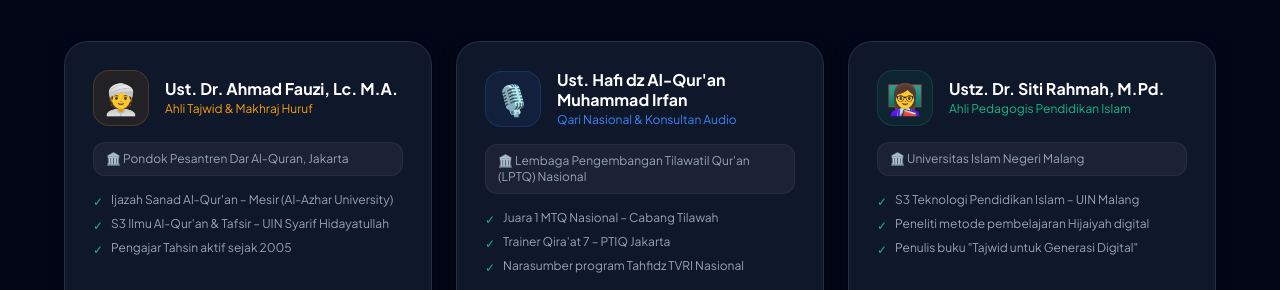
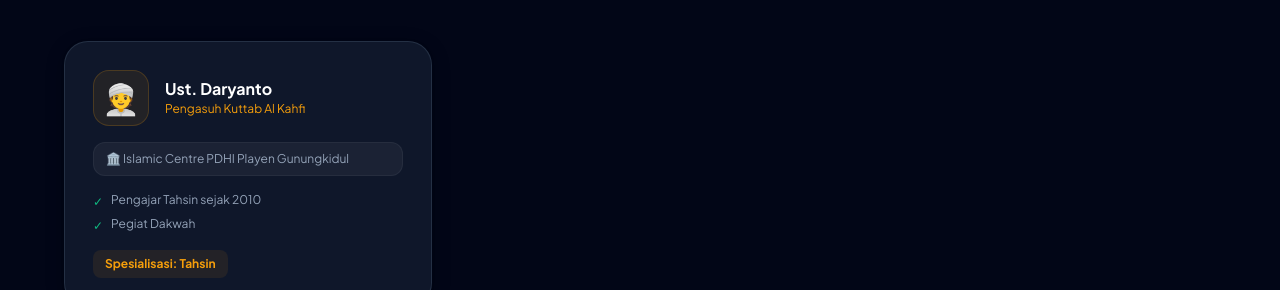
Before and after one commit to hafarna03aja-droid/belajar-baca-tulis-arab, a Next.js app: page /validation in a window 1280 px wide. Shown: the part 662-952 px from the top of the page. Built offline with nearby package versions, Linux system fonts and the light colour scheme; no server answers.

Commit message:
Update ustadz panel

```diff
--- a/rename-supabase-audio.js
+++ b/rename-supabase-audio.js
@@ -1,20 +1,34 @@
-// require('dotenv').config({ path: '.env.local' });
+const fs = require('fs');
+const path = require('path');
 const { createClient } = require('@supabase/supabase-js');
 
-// Anda memerlukan SERVICE_ROLE_KEY untuk mengubah file.
-// Dapatkan di Supabase Dashboard -> Project Settings -> API -> service_role secret
-const SUPABASE_URL = process.env.NEXT_PUBLIC_SUPABASE_URL;
-const SUPABASE_SERVICE_KEY = process.env.SUPABASE_SERVICE_ROLE_KEY || 'PASTE_SERVICE_ROLE_KEY_ANDA_DISINI';
+// Manually load .env.local
+const envPath = path.join(__dirname, '.env.local');
+let SUPABASE_URL, SUPABASE_SERVICE_KEY;
 
-if (SUPABASE_SERVICE_KEY === 'PASTE_SERVICE_ROLE_KEY_ANDA_DISINI') {
-  console.error("❌ Error: Anda belum memasukkan SUPABASE_SERVICE_ROLE_KEY.");
-  console.error("Silakan paste key tersebut ke dalam script ini atau di file .env.local");
+try {
+  const envContent = fs.readFileSync(envPath, 'utf8');
+  const envVars = {};
+  envContent.split('\n').forEach(line => {
+    const [key, ...value] = line.split('=');
+    if (key && value.length > 0) {
+      envVars[key.trim()] = value.join('=').trim().replace(/^"|"$/g, '');
+    }
+  });
+  SUPABASE_URL = envVars.NEXT_PUBLIC_SUPABASE_URL;
+  SUPABASE_SERVICE_KEY = envVars.SUPABASE_SERVICE_ROLE_KEY;
+} catch (err) {
+  console.error("❌ Gagal membaca .env.local:", err.message);
+}
+
+if (!SUPABASE_URL || !SUPABASE_SERVICE_KEY) {
+  console.error("❌ Error: SUPABASE_URL atau SUPABASE_SERVICE_ROLE_KEY tidak ditemukan di .env.local");
   process.exit(1);
 }
 
 const supabase = createClient(SUPABASE_URL, SUPABASE_SERVICE_KEY);
 const BUCKET_NAME = 'quran-audio';
-const FOLDER_NAME = 'huruf';
+const FOLDER_NAME = 'iqro';
 
 async function renameAudioFiles() {
   console.log(`🔍 Memeriksa file di bucket '${BUCKET_NAME}', folder '${FOLDER_NAME}'...`);
--- a/src/app/validation/page.tsx
+++ b/src/app/validation/page.tsx
@@ -5,31 +5,13 @@ import Navbar from '@/components/Navbar'
 
 const USTADZ_PANEL = [
   {
-    name: 'Ust. Dr. Ahmad Fauzi, Lc. M.A.',
-    role: 'Ahli Tajwid & Makhraj Huruf',
-    institution: 'Pondok Pesantren Dar Al-Quran, Jakarta',
-    credentials: ['Ijazah Sanad Al-Qur\'an – Mesir (Al-Azhar University)', 'S3 Ilmu Al-Qur\'an & Tafsir – UIN Syarif Hidayatullah', 'Pengajar Tahsin aktif sejak 2005'],
-    specialty: 'Makhraj & Sifat Huruf',
+    name: 'Ust. Daryanto',
+    role: 'Pengasuh Kuttab Al Kahfi',
+    institution: 'Islamic Centre PDHI Playen Gunungkidul',
+    credentials: ['Pengajar Tahsin sejak 2010', 'Pegiat Dakwah'],
+    specialty: 'Tahsin',
     avatar: '👳',
     color: '#F59E0B',
-  },
-  {
-    name: 'Ust. Hafi dz Al-Qur\'an Muhammad Irfan',
-    role: 'Qari Nasional & Konsultan Audio',
-    institution: 'Lembaga Pengembangan Tilawatil Qur\'an (LPTQ) Nasional',
-    credentials: ['Juara 1 MTQ Nasional – Cabang Tilawah', 'Trainer Qira\'at 7 – PTIQ Jakarta', 'Narasumber program Tahfidz TVRI Nasional'],
-    specialty: 'Produksi Audio Makhraj',
-    avatar: '🎙️',
-    color: '#3B82F6',
-  },
-  {
-    name: 'Ustz. Dr. Siti Rahmah, M.Pd.',
-    role: 'Ahli Pedagogis Pendidikan Islam',
-    institution: 'Universitas Islam Negeri Malang',
-    credentials: ['S3 Teknologi Pendidikan Islam – UIN Malang', 'Peneliti metode pembelajaran Hijaiyah digital', 'Penulis buku "Tajwid untuk Generasi Digital"'],
-    specialty: 'Kurikulum & Pedagogis',
-    avatar: '👩‍🏫',
-    color: '#10B981',
   },
 ]
 
```
